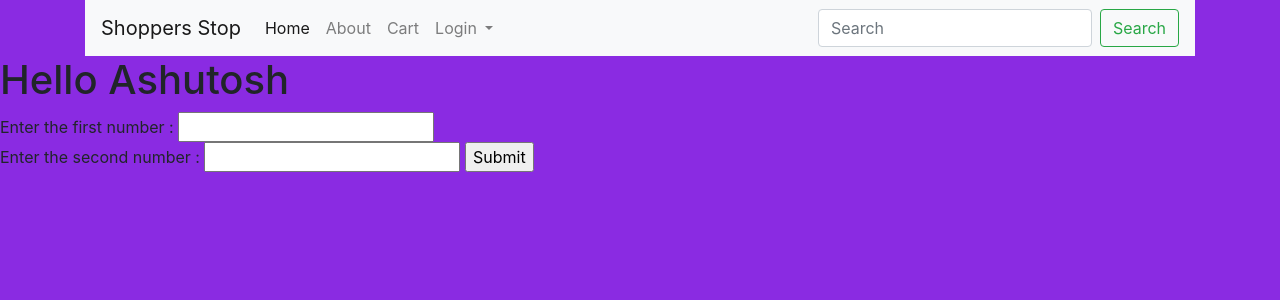
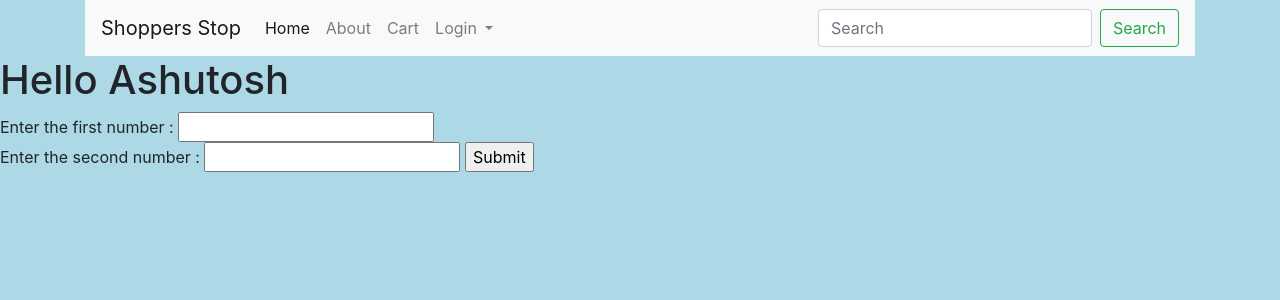
Before and after one commit to Ashu9594/Django_Site, a Django app: page /my_app/ in a window 1280 px wide. Shown: the top 300 px of the page. Run offline with Django 3.2, Linux system fonts and the light colour scheme; some libraries are stand-ins or nearby versions.

Commit message:
new commit

```diff
--- a/static/css/styles.css
+++ b/static/css/styles.css
@@ -1,5 +1,5 @@
 body {
-    background: blueviolet;
+    background: lightblue;
 }
 
 section {
--- a/templates/base.html
+++ b/templates/base.html
@@ -15,7 +15,7 @@
     <script src="{% static 'js/app.js' %}"></script>
 
 
-    <title>my_app!</title>
+    <title>Shoppers Shop</title>
   </head>
   <body>
     <div class="container">
```
